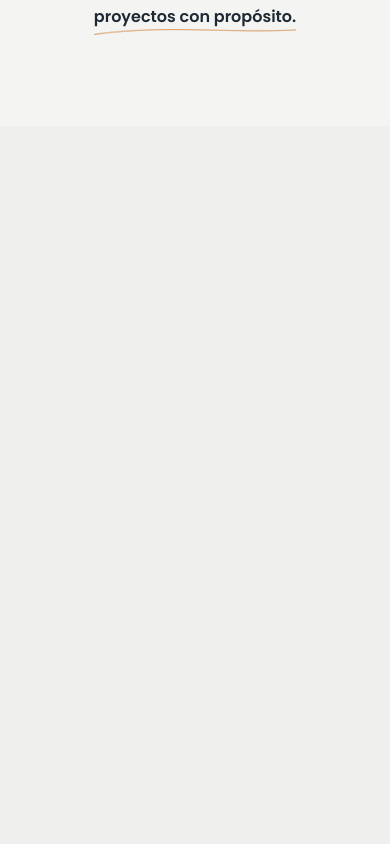
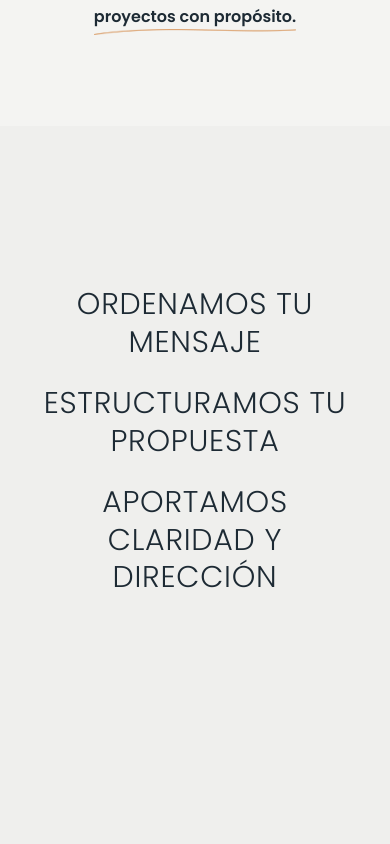
Before and after one commit to somoscasaseis/somoscasaseis, a Next.js app: page / in a window 390 px wide. Shown: the part 1020-1864 px from the top of the page. Built offline with nearby package versions, Linux system fonts and the light colour scheme; a web font is replaced by a local one.

Commit message:
Saturday Night

```diff
--- a/src/components/v2/sections/ProposalV2.tsx
+++ b/src/components/v2/sections/ProposalV2.tsx
@@ -1,7 +1,7 @@
 "use client";
 
 import { motion, useScroll, useTransform, type MotionValue } from "framer-motion";
-import { useRef, useState, useEffect } from "react";
+import { useRef } from "react";
 
 const phrases = [
   "ORDENAMOS TU MENSAJE",
@@ -9,58 +9,62 @@ const phrases = [
   "APORTAMOS CLARIDAD Y DIRECCIÓN",
 ];
 
-const PhraseLine = ({ phrase, progress, start, end }: { phrase: string; progress: MotionValue<number>; start: number; end: number }) => {
+const DesktopPhraseLine = ({ phrase, progress, start, end }: { phrase: string; progress: MotionValue<number>; start: number; end: number }) => {
   const opacity = useTransform(progress, [start, end], [0, 1]);
   const y = useTransform(progress, [start, end], [40, 0]);
 
   return (
     <motion.p
       style={{ opacity, y }}
-      className="text-3xl sm:text-4xl md:text-5xl lg:text-6xl xl:text-7xl font-light text-[#1d2a34] uppercase tracking-wide leading-tight"
+      className="text-4xl md:text-5xl lg:text-6xl xl:text-7xl font-light text-[#1d2a34] uppercase tracking-wide leading-tight"
     >
       {phrase}
     </motion.p>
   );
 };
 
-const useIsMobile = () => {
-  const [isMobile, setIsMobile] = useState(false);
-
-  useEffect(() => {
-    const checkMobile = () => setIsMobile(window.innerWidth < 768);
-    checkMobile();
-    window.addEventListener("resize", checkMobile);
-    return () => window.removeEventListener("resize", checkMobile);
-  }, []);
-
-  return isMobile;
-};
-
 export const ProposalV2 = () => {
   const containerRef = useRef(null);
-  const isMobile = useIsMobile();
+
+  // Only target desktop height for the scroll trigger
   const { scrollYProgress } = useScroll({
     target: containerRef,
     offset: ["start start", "end end"],
   });
 
   const total = phrases.length;
-  // Mobile: frases más juntas para que se vean todas al scrollear
-  const segment = isMobile ? 0.28 / total : 0.75 / total;
+  const segment = 0.75 / total;
 
   return (
     <section
       id="propuesta"
       ref={containerRef}
-      className="relative h-[160vh] md:h-[300vh] bg-[#efefed]"
+      className="relative md:h-[300vh] bg-[#efefed] w-full"
     >
-      <div className="sticky top-0 h-screen w-full flex flex-col items-center justify-center overflow-hidden px-6">
+      {/* MOBILE: Standard scroll fade sequence, bypassing the sticky height */}
+      <div className="flex md:hidden flex-col items-center text-center justify-center gap-6 py-40 px-6 min-h-[70vh]">
+        {phrases.map((phrase, index) => (
+          <motion.p
+            key={index}
+            initial={{ opacity: 0, y: 30 }}
+            whileInView={{ opacity: 1, y: 0 }}
+            viewport={{ once: true, margin: "-15%" }}
+            transition={{ delay: index * 0.3, duration: 1, ease: [0.16, 1, 0.3, 1] }}
+            className="text-3xl font-light text-[#1d2a34] uppercase tracking-wide leading-tight"
+          >
+            {phrase}
+          </motion.p>
+        ))}
+      </div>
+
+      {/* DESKTOP: Sticky scroll-triggered choreography */}
+      <div className="hidden md:flex sticky top-0 h-screen w-full flex-col items-center justify-center overflow-hidden px-6">
         <div className="flex flex-col items-center text-center gap-4 md:gap-8">
           {phrases.map((phrase, index) => {
-            const start = isMobile ? 0.05 + index * segment : 0.15 + index * segment;
+            const start = 0.15 + index * segment;
             const end = start + segment;
             return (
-              <PhraseLine
+              <DesktopPhraseLine
                 key={index}
                 phrase={phrase}
                 progress={scrollYProgress}
```
